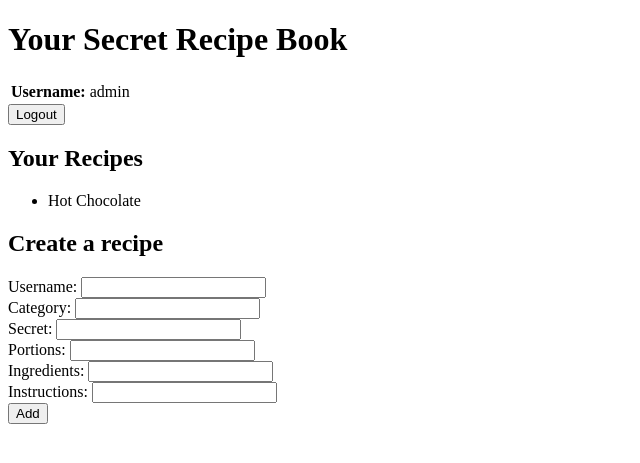
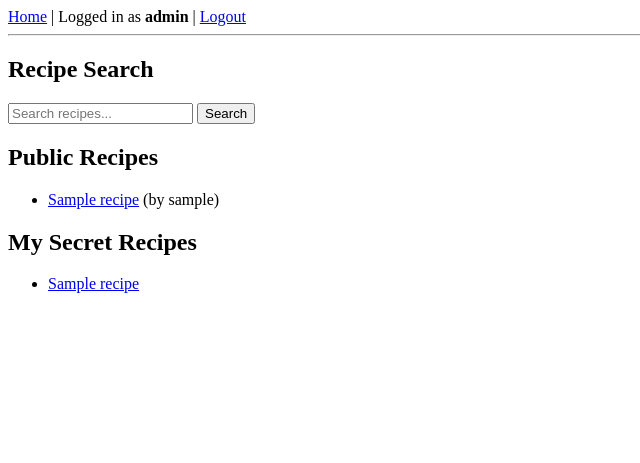
Before and after one commit to a-bzzzz/SecretRecipes, a Django app: template CSB-Project1/rbook/templates/rbook/index.html in a window 1280 px wide. Shown: the top 463 px of the page, without its empty margins (0-640 px from the left). Run offline with Django 5.2, Linux system fonts and the light colour scheme; a user stored in the database is signed in; data comes from the database, SQL or seed files in the repository; the template is opened without the code that fills it: values that come from a table or form of the project are taken from there, most other values are stand-ins (such as "Sample title", 1, 10 or a date in 2020).

Commit message:
Update index.html

```diff
--- a/CSB-Project1/rbook/templates/rbook/index.html
+++ b/CSB-Project1/rbook/templates/rbook/index.html
@@ -1,51 +1,29 @@
-<!DOCTYPE html>
-<html xmlns="http://www.w3.org/1999/xhtml">
-    <head>
-        <title>Secret Recipes</title>
-    </head>
+{% extends 'rbook/base.html' %}
 
+{% block content %}
+<h2>Recipe Search</h2>
+<form action="{% url 'search' %}" method="GET">
+    <input type="text" name="query" placeholder="Search recipes...">
+    <button type="submit">Search</button>
+</form>
 
-    <body>
-		<h1>Your Secret Recipe Book</h1>
+<h2>Public Recipes</h2>
+<ul>
+    {% for recipe in public_recipes %}
+        <li><a href="{% url 'recipe_detail' recipe.id %}">{{ recipe.rname }}</a> (by {{ recipe.owner.username }})</li>
+    {% empty %}
+        <li>No public recipes found.</li>
+    {% endfor %}
+</ul>
 
-        <table>
-		<tr>
-		<th style="text-align:left">Username: <td>{{user.username}}
-		</table>
-
-
-        <form action='logout/' method="POST">
-			{% csrf_token %}
-            <input type="submit" value="Logout"/>
-        </form>
-
-        <h2>Your Recipes</h2>
-
-		<ul>
-		{% for r in recipes %}
-
-		<li>{{r.rname}}
-		</li>
-
-		{% endfor %}
-		</ul>
-
-
-        <h2>Create a recipe</h2>
-
-        <form action='add/' method="POST">
-            {% csrf_token %}
-            <input type="hidden" name="id" value="{{recipes.id}}" />
-			Username: <input type="text" name="rname"/><br/>
-            Category: <input type="text" name="category"/><br/>
-            Secret: <input type="boolean" name="secret"/><br/>
-            Portions: <input type="text" name="portions"/><br/>
-            Ingredients: <input type="text" name="ingredients"/><br/>
-            Instructions: <input type="text" name="guidance"/><br/>
-            <input type="submit" value="Add"/>
-        </form>
-    </body>
-
-
-    </body>
-</html>
+{% if user.is_authenticated %}
+    <h2>My Secret Recipes</h2>
+    <ul>
+        {% for recipe in my_secret_recipes %}
+            <li><a href="{% url 'recipe_detail' recipe.id %}">{{ recipe.rname }}</a></li>
+        {% empty %}
+            <li>You have no secret recipes.</li>
+        {% endfor %}
+    </ul>
+{% endif %}
+{% endblock %}
```
